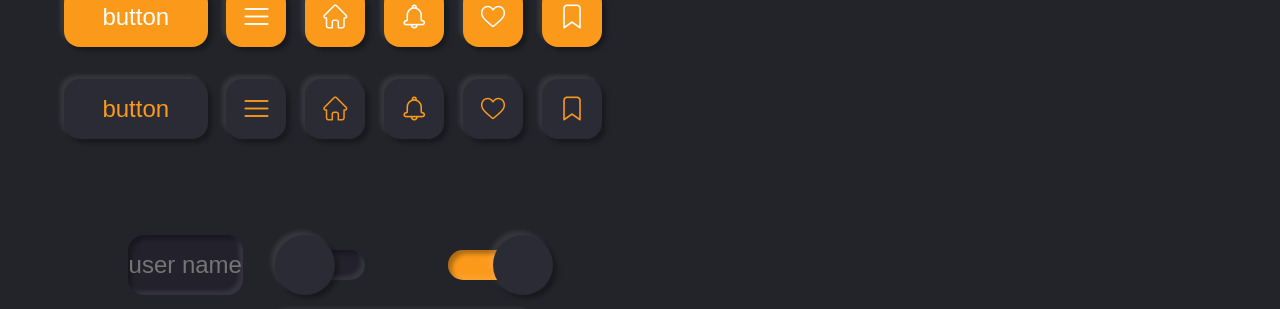
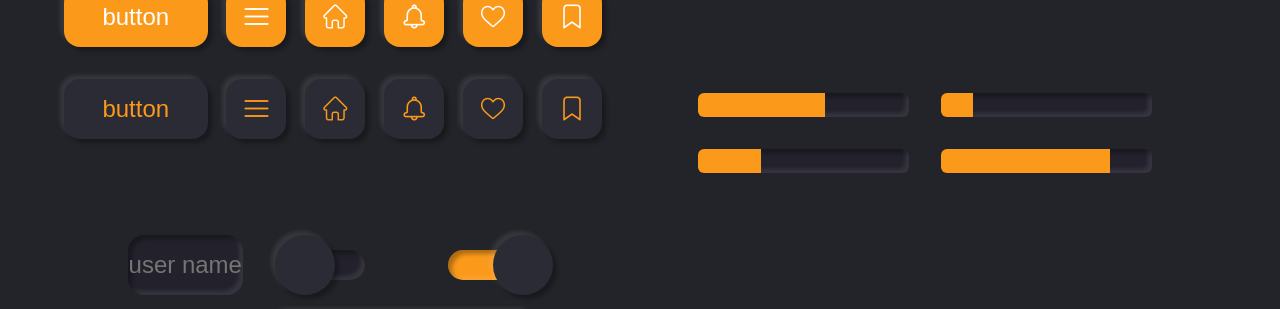
Before and after one commit to Scorpion96522/UI-Kit-HTML-CSS, a plain HTML site: page index.html in a window 1280 px wide. Shown: the part 261-570 px from the top of the page. Drawn offline with Linux system fonts and the light colour scheme; files whose address does not match are found by name.

Commit message:
added progress block

```diff
--- a/css/style.css
+++ b/css/style.css
@@ -318,3 +318,22 @@ display: none;
 }
 
 /* End round progress  */
+
+/* Start styles progress*/
+
+.progress {
+    width: 100%;
+    height: 24px;
+    border-radius: 6px;
+    overflow: hidden;
+}
+
+.progress div {
+    height: 100%;
+    background-color: var(--accent);
+    transition: all 0.3s ease-in-out;
+}
+
+.press {
+
+}
--- a/index.html
+++ b/index.html
@@ -117,6 +117,25 @@
                         <div class="active">75%</div>
                     </div>
                 </div>
+                <div class="inner-grid">
+                    <div>
+                        <div class="progress press">
+                            <div style="width: 60%;"></div>
+                        </div>
+                        <div class="progress press">
+                            <div style="width: 30%;"></div>
+                        </div>
+                    </div>
+                    <div>
+                        <div class="progress press">
+                            <div style="width: 15%;"></div>
+                        </div>
+                        <div class="progress press">
+                            <div style="width: 80%;"></div>
+                        </div>
+                        </div>
+                    </div>
+                </div>
             </div>
         </div>
         <!-- End grid  -->
```
